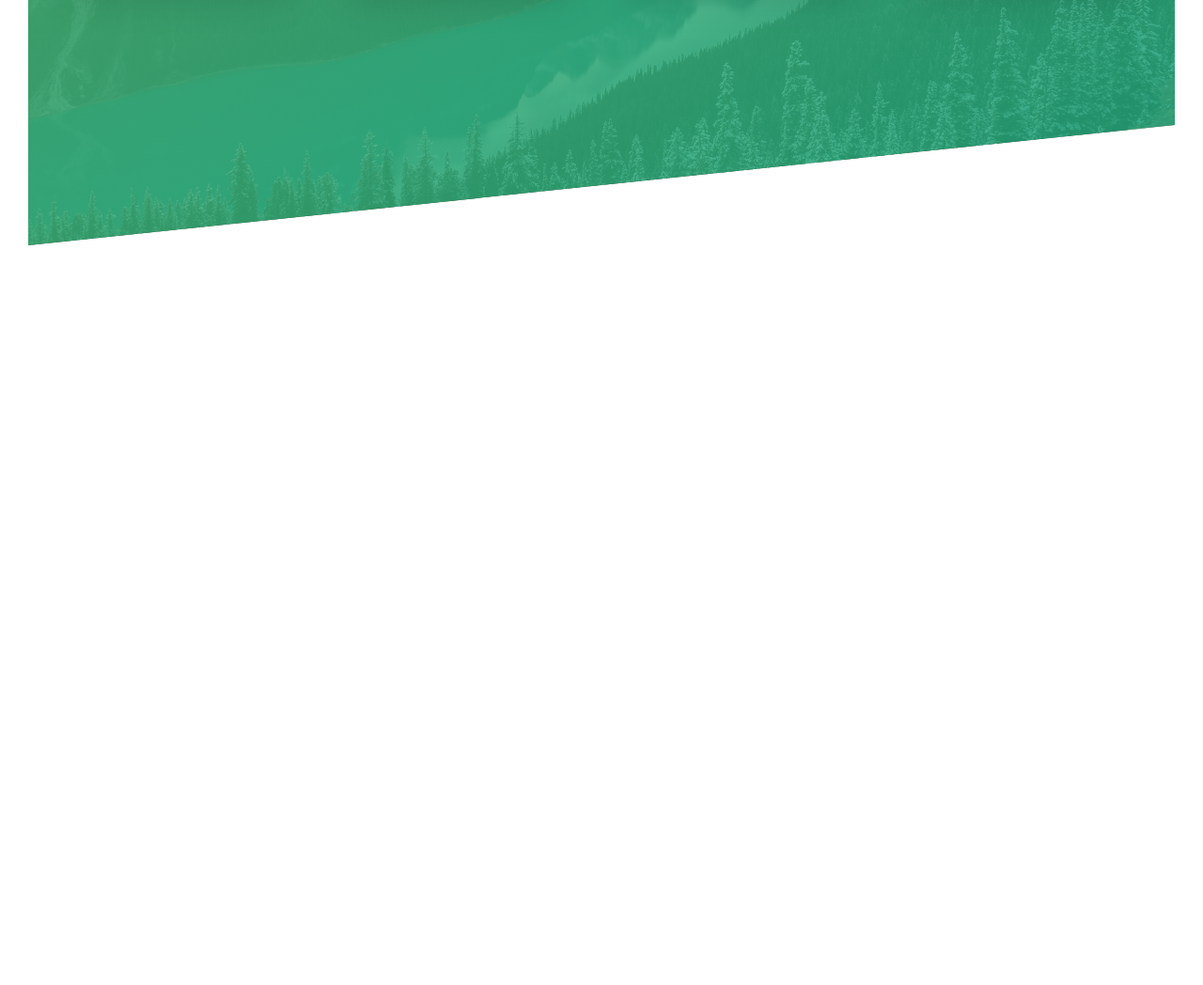
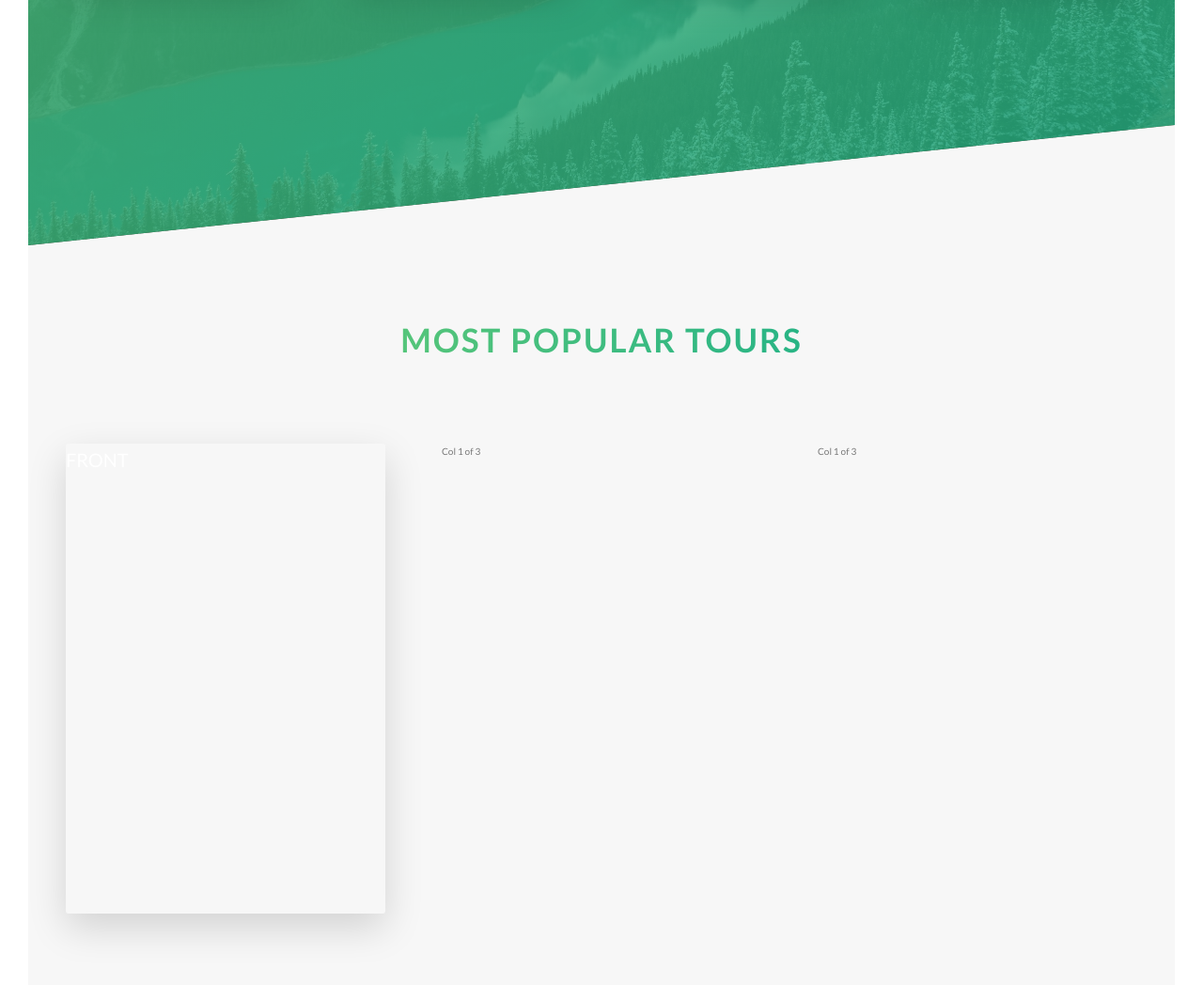
Before and after one commit to gus-rdz/Natours-repo, a website: page index.html in a window 1280 px wide. Shown: the part 1973-3021 px from the top of the page at 94% size. Before the commit the page ends 2234 px from the top, so only its background shows below. Drawn offline with Linux system fonts and the light colour scheme.

Commit message:
started Tours section; build first hover card with 180deg flip and added gradient to the back

```diff
--- a/index.html
+++ b/index.html
@@ -128,6 +128,25 @@
           </div>
         </div>
       </section>
+
+      <section class="section-tours">
+        <div class="u-center-text u-margin-bottom-big">
+          <h2 class="heading-secondary">Most popular tours</h2>
+        </div>
+
+        <div class="row">
+          <div class="col-1-of-3">
+            <div class="card">
+              <div class="card__side card__side--front">FRONT</div>
+              <div class="card__side card__side--back card__side--back-1">
+                BACK
+              </div>
+            </div>
+          </div>
+          <div class="col-1-of-3">Col 1 of 3</div>
+          <div class="col-1-of-3">Col 1 of 3</div>
+        </div>
+      </section>
     </main>
 
     <!-- <section class="grid-test">
--- a/sass/abstracts/_variables.scss
+++ b/sass/abstracts/_variables.scss
@@ -2,6 +2,12 @@
 $color-primary: #7ed56f;
 $color-primary-light: #55c57a;
 $color-primary-dark: #28b485;
+
+$color-secondary-light: #ffb900;
+$color-secondary-dark: #ff7730;
+
+$color-tertiary-light: #2998ff;
+$color-tertiary-dark: #5643fa;
 
 $color-grey-light-1: #f7f7f7;
 
--- /dev/null
+++ b/sass/components/_card.scss
@@ -0,0 +1,46 @@
+.card {
+  perspective: 150rem;
+  -moz-perspective: 150rem;
+  position: relative;
+  height: 50rem;
+
+  &__side {
+    color: #fff;
+    font-size: 2rem;
+
+    height: 50rem;
+    transition: all 0.8s ease;
+    position: absolute;
+    top: 0;
+    left: 0;
+    width: 100%;
+    backface-visibility: hidden;
+    border-radius: 3px;
+    box-shadow: 0 1.5rem 4rem rgba($color-black, 0.15);
+
+    &--front {
+      background-color: &color-white;
+    }
+
+    &--back {
+      background-color: green;
+      transform: rotateY(180deg);
+
+      &-1 {
+        background-image: linear-gradient(
+          to right bottom,
+          $color-secondary-light,
+          $color-secondary-dark
+        );
+      }
+    }
+  }
+
+  &:hover &__side--front {
+    transform: rotateY(180deg);
+  }
+
+  &:hover &__side--back {
+    transform: rotateY(0);
+  }
+}
--- a/sass/main.scss
+++ b/sass/main.scss
@@ -8,6 +8,7 @@
 @import "base/utilities";
 
 @import "components/button";
+@import "components/card";
 @import "components/composition";
 @import "components/feature-box";
 
--- a/sass/pages/_home.scss
+++ b/sass/pages/_home.scss
@@ -21,4 +21,8 @@
   }
 }
 
-// .section-features *
+.section-tours {
+  background-color: $color-grey-light-1;
+  padding: 25rem 0 50rem 0;
+  margin-top: -11.5rem;
+}
```
Also changed, not shown: css/style.css.
